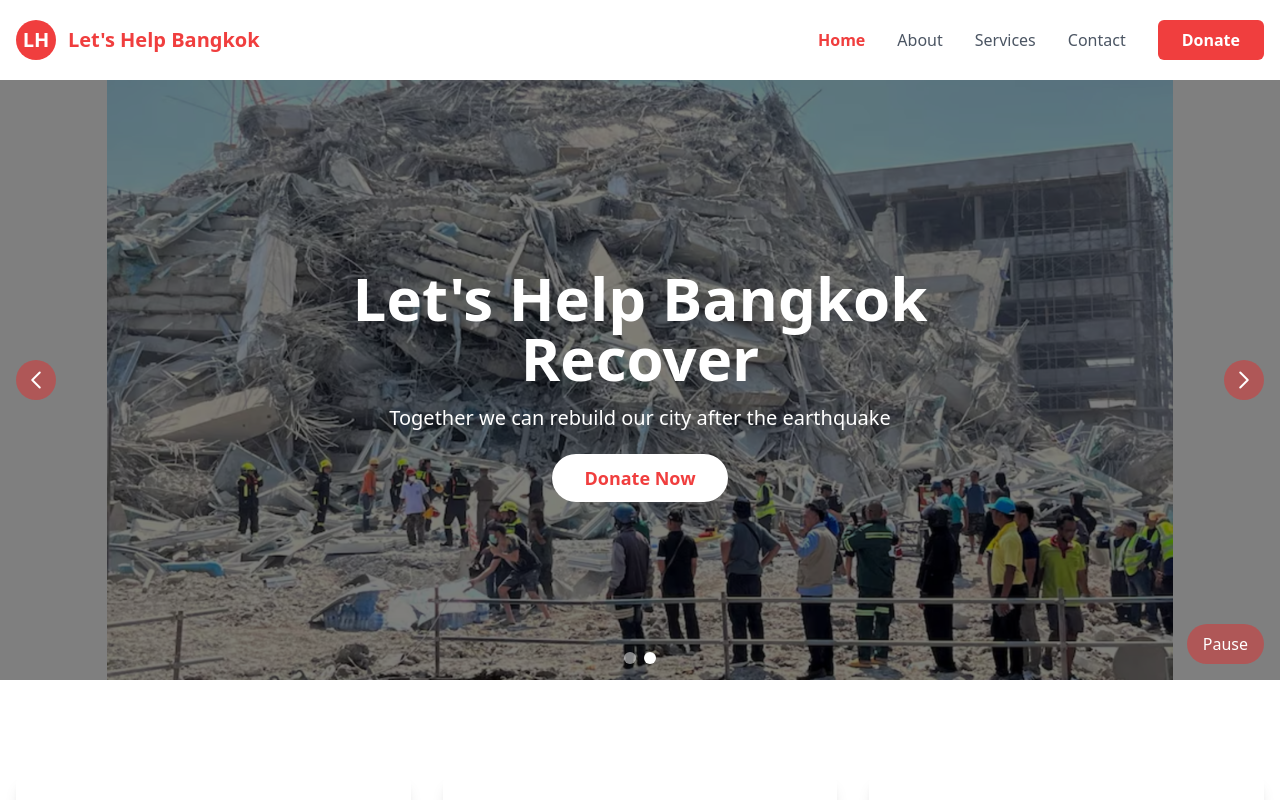
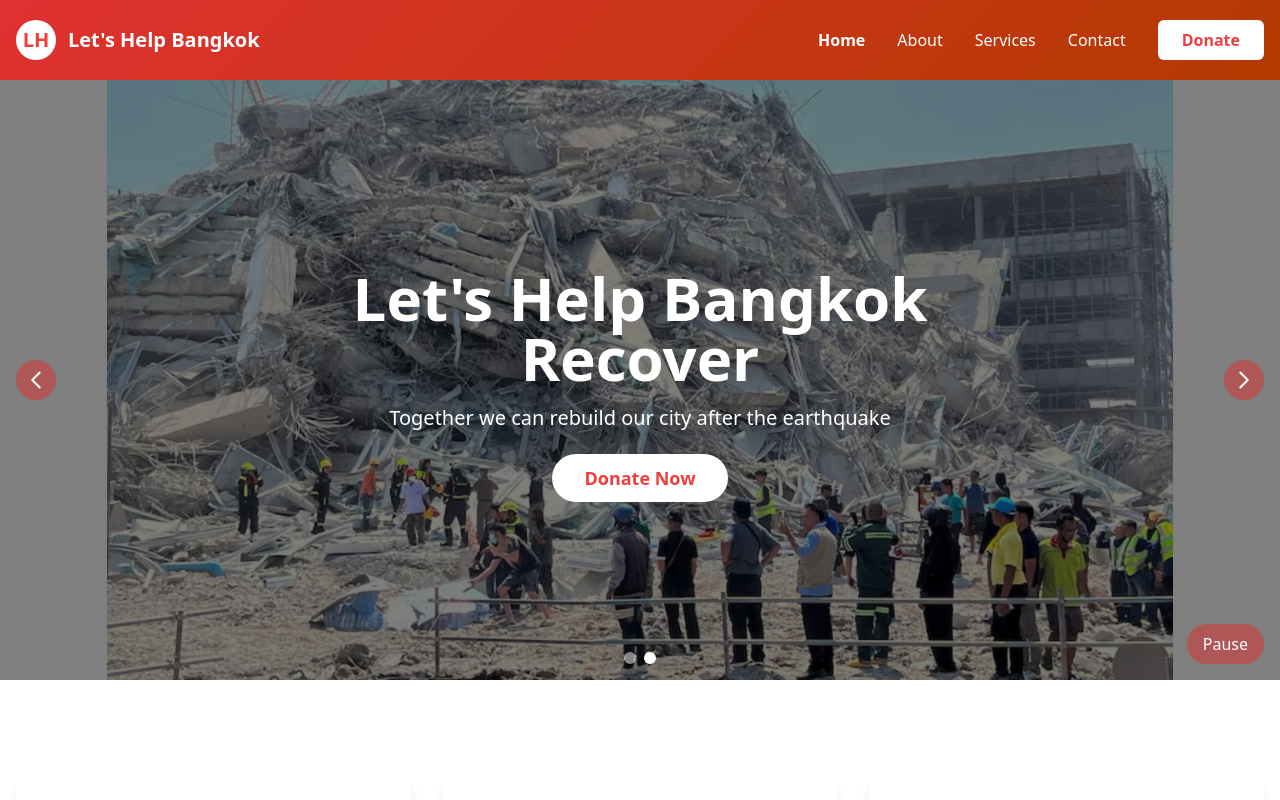
Before and after one commit to boy-who-cried-wolf/lets-help-bangkok, a React (Vite) app: page / in a window 1280 px wide. Shown: the top 800 px of the page. Built offline with nearby package versions, Linux system fonts and the light colour scheme.

Commit message:
fix: header theme

```diff
--- a/src/components/Header.tsx
+++ b/src/components/Header.tsx
@@ -25,16 +25,18 @@ const Header = () => {
 
   return (
     <header className={`fixed w-full z-50 transition-all duration-300 ${
-      isScrolled ? 'bg-white shadow-lg' : 'bg-white/90 backdrop-blur-sm'
+      isScrolled
+        ? 'bg-gradient-emergency from-primary-800 to-secondary-800 shadow-lg'
+        : 'bg-gradient-emergency from-primary-800 to-secondary-800'
     }`}>
       <div className="container mx-auto px-4">
         <div className="flex justify-between items-center h-20">
           {/* Logo */}
           <Link to="/" className="flex items-center space-x-3 group">
-            <div className="w-10 h-10 bg-primary-700 rounded-full flex items-center justify-center group-hover:bg-primary-800 transition-colors">
-              <span className="text-white font-bold text-xl">LH</span>
+            <div className="w-10 h-10 bg-white rounded-full flex items-center justify-center group-hover:bg-secondary-100 transition-colors">
+              <span className="text-primary-700 font-bold text-xl">LH</span>
             </div>
-            <span className="text-xl font-bold text-primary-700 group-hover:text-primary-800 transition-colors">
+            <span className="text-xl font-bold text-white group-hover:text-secondary-200 transition-colors">
               Let's Help Bangkok
             </span>
           </Link>
@@ -43,39 +45,39 @@ const Header = () => {
           <nav className="hidden md:flex items-center space-x-8">
             <Link
               to="/"
-              className={`text-gray-600 hover:text-primary-700 py-2 transition-colors ${
-                location.pathname === '/' ? 'text-primary-700 font-semibold' : ''
+              className={`text-white hover:text-secondary-200 py-2 transition-colors ${
+                location.pathname === '/' ? 'text-secondary-200 font-semibold' : ''
               }`}
             >
               Home
             </Link>
             <Link
               to="/about"
-              className={`text-gray-600 hover:text-primary-700 py-2 transition-colors ${
-                location.pathname === '/about' ? 'text-primary-700 font-semibold' : ''
+              className={`text-white hover:text-secondary-200 py-2 transition-colors ${
+                location.pathname === '/about' ? 'text-secondary-200 font-semibold' : ''
               }`}
             >
               About
             </Link>
             <Link
               to="/services"
-              className={`text-gray-600 hover:text-primary-700 py-2 transition-colors ${
-                location.pathname === '/services' ? 'text-primary-700 font-semibold' : ''
+              className={`text-white hover:text-secondary-200 py-2 transition-colors ${
+                location.pathname === '/services' ? 'text-secondary-200 font-semibold' : ''
               }`}
             >
               Services
             </Link>
             <Link
               to="/contact"
-              className={`text-gray-600 hover:text-primary-700 py-2 transition-colors ${
-                location.pathname === '/contact' ? 'text-primary-700 font-semibold' : ''
+              className={`text-white hover:text-secondary-200 py-2 transition-colors ${
+                location.pathname === '/contact' ? 'text-secondary-200 font-semibold' : ''
               }`}
             >
               Contact
             </Link>
             <Link
               to="/donate"
-              className="bg-primary-700 text-white px-6 py-2 rounded-md hover:bg-primary-800 transition-colors font-semibold"
+              className="bg-white text-primary-700 px-6 py-2 rounded-md hover:bg-secondary-100 transition-colors font-semibold"
             >
               Donate
             </Link>
@@ -83,12 +85,12 @@ const Header = () => {
 
           {/* Mobile Menu Button */}
           <button
-            className="md:hidden p-2 rounded-md hover:bg-gray-100 transition-colors"
+            className="md:hidden p-2 rounded-md hover:bg-white/10 transition-colors"
             onClick={toggleMenu}
             aria-label="Toggle menu"
           >
             <svg
-              className="w-6 h-6 text-gray-600"
+              className="w-6 h-6 text-white"
               fill="none"
               stroke="currentColor"
               viewBox="0 0 24 24"
@@ -120,8 +122,8 @@ const Header = () => {
             <div className="flex flex-col space-y-4">
               <Link
                 to="/"
-                className={`text-gray-600 hover:text-primary-700 py-2 transition-colors ${
-                  location.pathname === '/' ? 'text-primary-700 font-semibold' : ''
+                className={`text-white hover:text-secondary-200 py-2 transition-colors ${
+                  location.pathname === '/' ? 'text-secondary-200 font-semibold' : ''
                 }`}
                 onClick={closeMenu}
               >
@@ -129,8 +131,8 @@ const Header = () => {
               </Link>
               <Link
                 to="/about"
-                className={`text-gray-600 hover:text-primary-700 py-2 transition-colors ${
-                  location.pathname === '/about' ? 'text-primary-700 font-semibold' : ''
+                className={`text-white hover:text-secondary-200 py-2 transition-colors ${
+                  location.pathname === '/about' ? 'text-secondary-200 font-semibold' : ''
                 }`}
                 onClick={closeMenu}
               >
@@ -138,8 +140,8 @@ const Header = () => {
               </Link>
               <Link
                 to="/services"
-                className={`text-gray-600 hover:text-primary-700 py-2 transition-colors ${
-                  location.pathname === '/services' ? 'text-primary-700 font-semibold' : ''
+                className={`text-white hover:text-secondary-200 py-2 transition-colors ${
+                  location.pathname === '/services' ? 'text-secondary-200 font-semibold' : ''
                 }`}
                 onClick={closeMenu}
               >
@@ -147,8 +149,8 @@ const Header = () => {
               </Link>
               <Link
                 to="/contact"
-                className={`text-gray-600 hover:text-primary-700 py-2 transition-colors ${
-                  location.pathname === '/contact' ? 'text-primary-700 font-semibold' : ''
+                className={`text-white hover:text-secondary-200 py-2 transition-colors ${
+                  location.pathname === '/contact' ? 'text-secondary-200 font-semibold' : ''
                 }`}
                 onClick={closeMenu}
               >
@@ -156,7 +158,7 @@ const Header = () => {
               </Link>
               <Link
                 to="/donate"
-                className="bg-primary-700 text-white px-6 py-2 rounded-md hover:bg-primary-800 transition-colors font-semibold text-center"
+                className="bg-white text-primary-700 px-6 py-2 rounded-md hover:bg-secondary-100 transition-colors font-semibold text-center"
                 onClick={closeMenu}
               >
                 Donate
```
